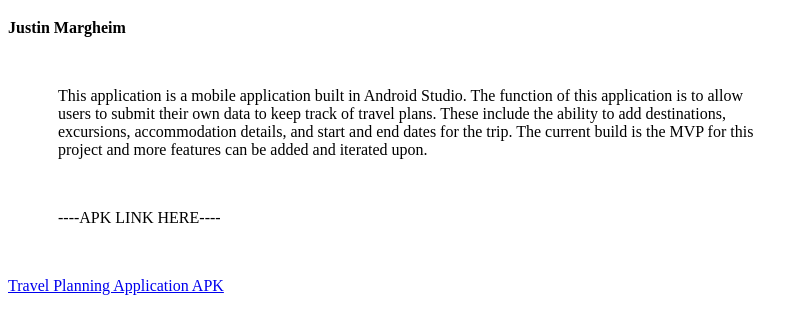
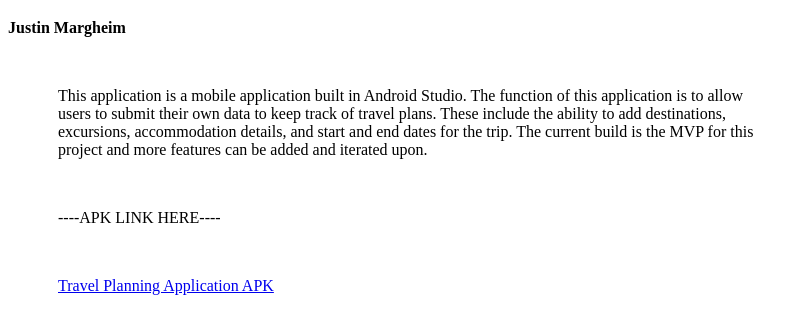
Before and after one commit to TMJustin/Travel-Planning-Application, a plain HTML site: page index.html in a window 1280 px wide. Shown: the part 61-394 px from the top of the page, without its empty margins (0-808 px from the left). Drawn offline with Linux system fonts and the light colour scheme.

Commit message:
Update index.html

```diff
--- a/index.html
+++ b/index.html
@@ -12,6 +12,9 @@
       margin-right: 500px;
       fontsize: 20px;
     }
+    a {
+      margin: 50px;
+      margin-right: 500px;
   </style>
   <body>
     <h1>Welcome to the Travel Planning Application</h1>
```
